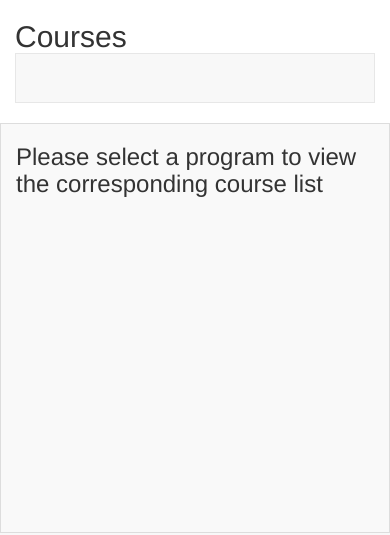
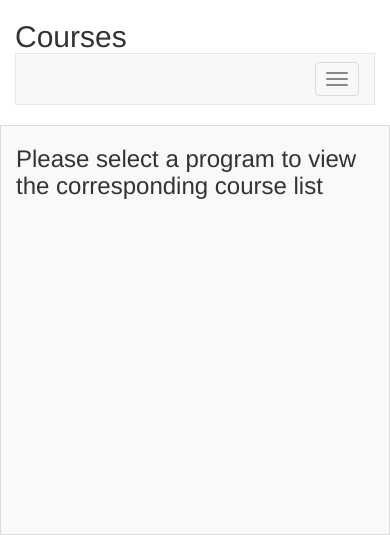
Before and after one commit to grodtron/SOEN341, a Django app: page /course-selection in a window 390 px wide. Shown: the part 771-1306 px from the top of the page. Run offline with Django 3.2, Linux system fonts and the light colour scheme; the visitor is signed in with stand-in values (Sample User, id 1); data comes from the database, SQL or seed files in the repository; data that the repository does not hold is empty; some libraries are stand-ins or nearby versions.

Commit message:
The navbar was not working on mobiles. It's fixed now.

```diff
--- a/home/templates/home/course-selection.html
+++ b/home/templates/home/course-selection.html
@@ -15,11 +15,10 @@ function getCourse()
 	{% for course in allcourses %}
 		var code = "{{course.course_code}}";
 		var name = "{{course.course_name}}";
-		var id = "{{course.course_id}}";
 		if(code == key){
 			node1.innerHTML='<a href="/course-details/{{course.course_code}}" class="btn btn-default btn-block" data-toggle="tooltip" title="Click for details">{{course.course_code}}</a>';
 			node2.innerHTML=name;
-			node3.innerHTML='<form action="/shopping-cart/do-add" method="post"><input type="hidden" name="course" value="{{ course.course_id }}"><a><button class="btn btn-block" type="submit"> Add to wishlist</button></a></form>';
+			node3.innerHTML='<form action="/shopping-cart/do-add" method="post"><input type="hidden" name="course" value="{{course.course_id}}"><a><button class="btn btn-block" type="submit"> Add to wishlist</button></a></form>';
 			}
 	{% endfor %}
 
@@ -114,8 +113,14 @@ function getCourse()
 			<div class="col-md-7">
 				  <nav class="navbar navbar-default" role="navigation">
 				  <div class="container-fluid">
-
-					<!-- Collect the nav links, forms, and other content for toggling -->
+					<div class="navbar-header">
+				  <button type="button" class="navbar-toggle" data-toggle="collapse" data-target="#bs-example-navbar-collapse-1">
+					<span class="sr-only">Toggle navigation</span>
+					<span class="icon-bar"></span>
+					<span class="icon-bar"></span>
+					<span class="icon-bar"></span>
+				  </button>
+				</div>
 					<div class="collapse navbar-collapse" id="bs-example-navbar-collapse-1">
 					  <ul class="nav navbar-nav">
 						<li class="dropdown">
@@ -134,8 +139,8 @@ function getCourse()
 						</div>
 						<button type="button" class="btn btn-default" onclick="getCourse()">Search</button>
 					  </form>
-					</div><!-- /.navbar-collapse -->
-				  </div><!-- /.container-fluid -->
+					</div>
+				  </div>
 				</nav>
 			</div>
 			</div>
```
